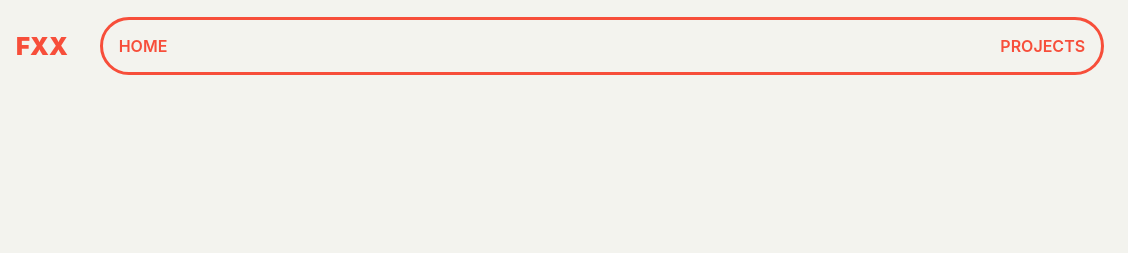
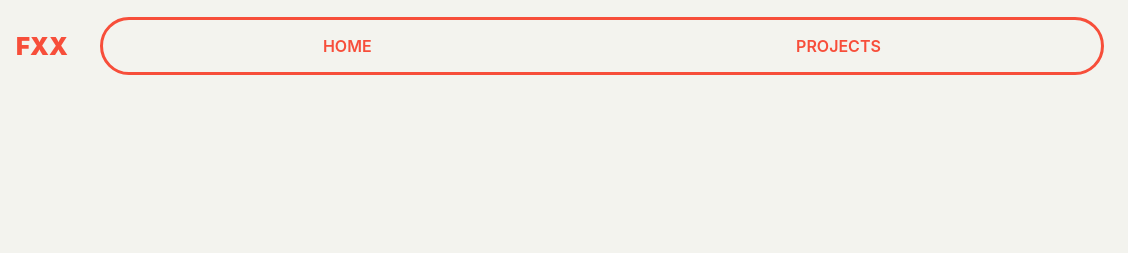
Before and after one commit to foxxo-dev/foxxo-dev.github.io, a plain HTML site: page index.html in a window 1280 px wide. Shown: the top 253 px of the page, 0-1128 px from the left. Drawn offline with Linux system fonts and the light colour scheme; a web font is replaced by a local one.

Commit message:
Style Fixes

```diff
--- a/index.html
+++ b/index.html
@@ -9,7 +9,7 @@
       name="description"
       content="My portfolio. A place where you can find all of my projects, or contact me for some work!"
     />
-    <meta content="Foxxo, My Portfolio" property="og:title" />
+    <meta content="Foxxo | My Portfolio" property="og:title" />
 
     <meta
       content="My portfolio. A place where you can find all of my projects, or contact me for some work!"
@@ -21,6 +21,7 @@
 
     <link type="application/json+oembed" href="./oembed.json" />
     <link rel="stylesheet" href="style.css" />
+    <link rel="icon" href="./images/foxxo.png" />
     <script
       src="https://kit.fontawesome.com/e67c6a9ebf.js"
       crossorigin="anonymous"
--- a/style.css
+++ b/style.css
@@ -45,7 +45,7 @@ a::after {
   content: '';
   position: absolute;
   width: 0;
-  height: 0.5rem;
+  height: 0.25rem;
   background: var(--primary);
   bottom: -0.5rem;
   left: 0;
@@ -77,6 +77,8 @@ nav {
   align-items: center;
   padding-inline: 1rem;
   gap: 0.5rem;
+  background: var(--bg, white);
+  z-index: 5000;
 }
 
 h4 {
@@ -88,14 +90,13 @@ nav ul {
   list-style: none;
   display: flex;
   width: 80%;
-  justify-content: space-between;
+  justify-content: space-around;
   align-items: center;
   outline: 3px solid var(--primary);
   padding: 1rem;
   border-radius: 1000vw;
   gap: 1rem;
   z-index: 200;
-  background: var(--bg, white);
 }
 
 a {
@@ -167,6 +168,7 @@ p.desc {
   line-height: 158.023%;
   max-width: 50pc;
   opacity: 0.8;
+  z-index: 200;
 }
 
 button {
```
